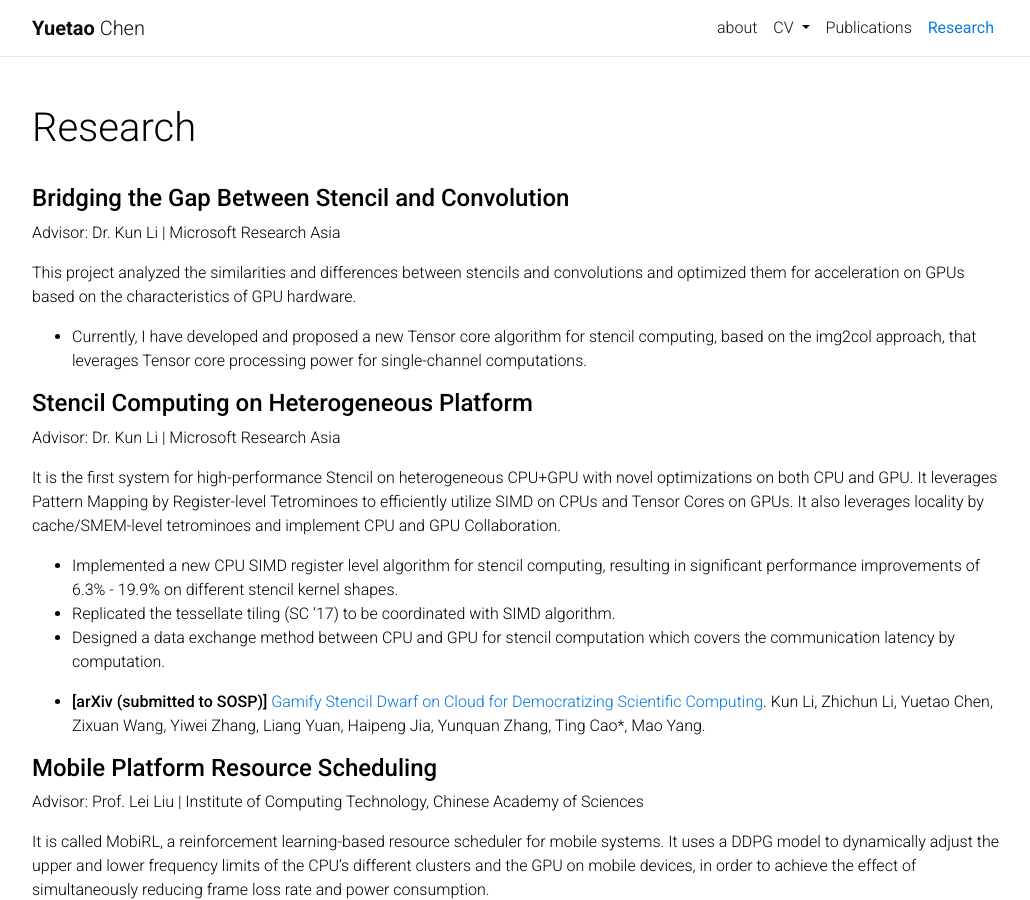
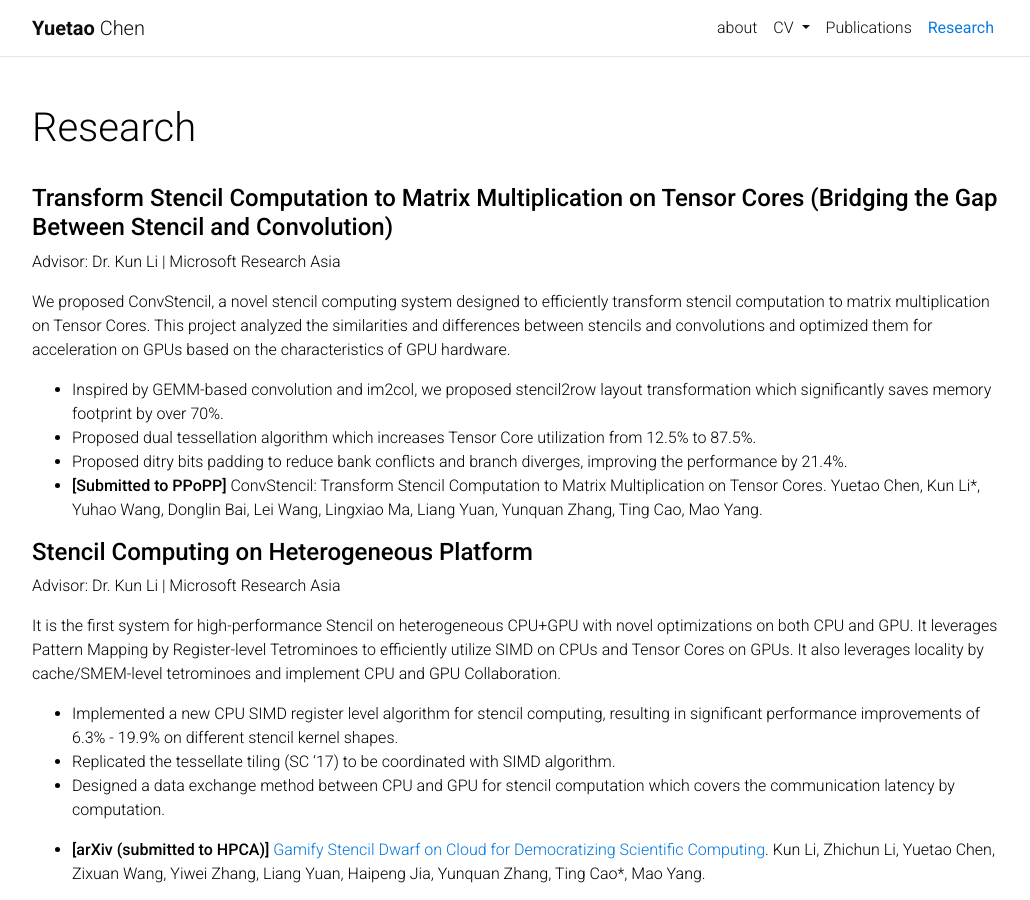
Before and after one commit to chenytpersonalpage/chenytpersonalpage.github.io, a Jekyll site: the page built from _pages/research.md, in a window 1280 px wide and 900 px high. Shown: the whole window, without its empty margins (123-1153 px from the left). Built offline with Jekyll 4.4.1, drawn with Linux system fonts in a browser that asks for light colours; comment, search, counter and statistics services are not loaded.

Commit message:
Revise research

```diff
--- a/_pages/research.md
+++ b/_pages/research.md
@@ -11,11 +11,14 @@ nav: true
 
 
 
-#### **Bridging the Gap Between Stencil and Convolution**
+#### **Transform Stencil Computation to Matrix Multiplication on Tensor Cores (Bridging the Gap Between Stencil and Convolution)**
 Advisor: Dr. Kun Li | Microsoft Research Asia
 
-This project analyzed the similarities and differences between stencils and convolutions and optimized them for acceleration on GPUs based on the characteristics of GPU hardware.
-- Currently, I have developed and proposed a new Tensor core algorithm for stencil computing, based on the img2col approach, that leverages Tensor core processing power for single-channel computations.
+We proposed ConvStencil, a novel stencil computing system designed to efficiently transform stencil computation to matrix multiplication on Tensor Cores. This project analyzed the similarities and differences between stencils and convolutions and optimized them for acceleration on GPUs based on the characteristics of GPU hardware.
+- Inspired by GEMM-based convolution and im2col, we proposed stencil2row layout transformation which significantly saves memory footprint by over 70%.
+- Proposed dual tessellation algorithm which increases Tensor Core utilization from 12.5% to 87.5%.
+- Proposed ditry bits padding to reduce bank conflicts and branch diverges, improving the performance by 21.4%.
+- **[Submitted to PPoPP]** ConvStencil: Transform Stencil Computation to Matrix Multiplication on Tensor Cores. Yuetao Chen, Kun Li*, Yuhao Wang, Donglin Bai, Lei Wang, Lingxiao Ma, Liang Yuan, Yunquan Zhang, Ting Cao, Mao Yang.
 
 
 #### **Stencil Computing on Heterogeneous Platform**
@@ -27,7 +30,7 @@ It is the first system for high-performance Stencil on heterogeneous CPU+GPU wit
 - Replicated the tessellate tiling (SC '17) to be coordinated with SIMD algorithm.
 - Designed a data exchange method between CPU and GPU for stencil computation which covers the communication latency by computation.
 
-- **[arXiv (submitted to SOSP)]** [Gamify Stencil Dwarf on Cloud for Democratizing Scientific Computing](https://arxiv.org/pdf/2303.08365.pdf). Kun Li, Zhichun Li, Yuetao Chen, Zixuan Wang, Yiwei Zhang, Liang Yuan, Haipeng Jia, Yunquan Zhang, Ting Cao*, Mao Yang.
+- **[arXiv (submitted to HPCA)]** [Gamify Stencil Dwarf on Cloud for Democratizing Scientific Computing](https://arxiv.org/pdf/2303.08365.pdf). Kun Li, Zhichun Li, Yuetao Chen, Zixuan Wang, Yiwei Zhang, Liang Yuan, Haipeng Jia, Yunquan Zhang, Ting Cao*, Mao Yang.
 
 #### **Mobile Platform Resource Scheduling**
 Advisor: Prof. Lei Liu | Institute of Computing Technology, Chinese Academy of Sciences
```
